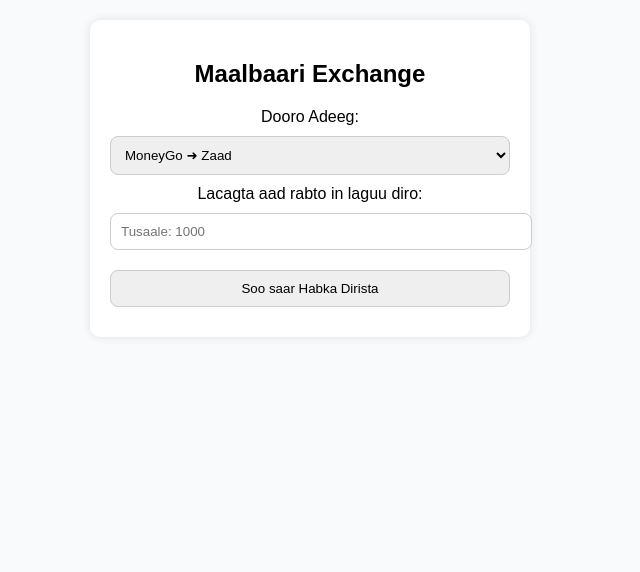
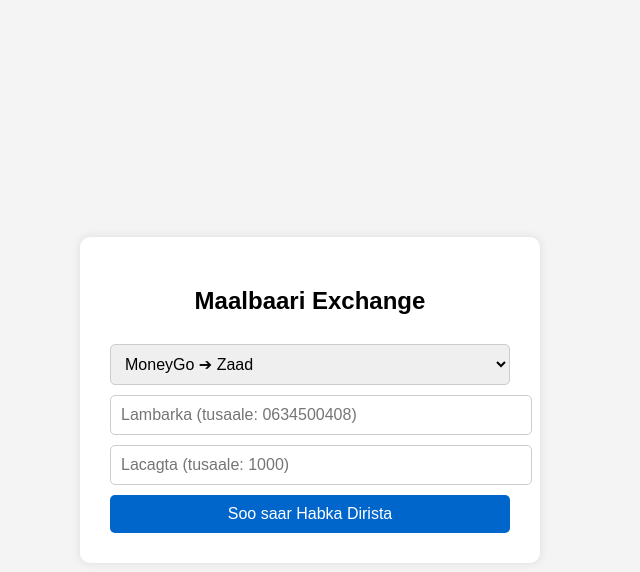
Before and after one commit to liibaanmaalbari/Maalbaar-exchange, a plain HTML site: page index.html in a window 1280 px wide. Shown: the whole page, without its empty margins (330-970 px from the left). Drawn offline with Linux system fonts and the light colour scheme.

Commit message:
Add files via upload

```diff
--- a/index.html
+++ b/index.html
@@ -6,40 +6,64 @@
   <meta name="viewport" content="width=device-width, initial-scale=1.0" />
   <title>Maalbaari Exchange</title>
   <style>
-    body { font-family: sans-serif; background: #f8fafc; margin: 0; padding: 20px; text-align: center; }
-    .box { background: white; padding: 20px; border-radius: 10px; max-width: 400px; margin: auto; box-shadow: 0 0 10px rgba(0,0,0,0.1); }
-    select, input, button { width: 100%; padding: 10px; margin: 10px 0; border-radius: 8px; border: 1px solid #ccc; }
-    .ussd-box { background: #e0f7fa; padding: 15px; border-radius: 8px; margin-top: 10px; }
+    body {
+      font-family: sans-serif;
+      background: #f4f4f4;
+      display: flex;
+      justify-content: center;
+      align-items: center;
+      min-height: 100vh;
+      margin: 0;
+    }
+    .card {
+      background: white;
+      padding: 30px;
+      border-radius: 10px;
+      box-shadow: 0 0 10px rgba(0, 0, 0, 0.1);
+      width: 90%;
+      max-width: 400px;
+      text-align: center;
+    }
+    input, select, button {
+      width: 100%;
+      padding: 10px;
+      margin-top: 10px;
+      font-size: 16px;
+      border-radius: 5px;
+      border: 1px solid #ccc;
+    }
+    button {
+      background: #0066cc;
+      color: white;
+      border: none;
+    }
   </style>
 </head>
 <body>
-  <div class="box">
+  <div class="card">
     <h2>Maalbaari Exchange</h2>
-    <label>Dooro Adeeg:</label>
-    <select id="service">
-      <option value="zaad">MoneyGo ➜ Zaad</option>
-      <option value="edahab">MoneyGo ➜ eDahab</option>
+    <select id="method">
+      <option value="Zaad">MoneyGo ➔ Zaad</option>
+      <option value="eDahab">MoneyGo ➔ eDahab</option>
     </select>
-
-    <label>Lacagta aad rabto in laguu diro:</label>
-    <input type="number" id="amount" placeholder="Tusaale: 1000" />
-
-    <button onclick="generateUSSD()">Soo saar Habka Dirista</button>
-
-    <div class="ussd-box" id="ussdDisplay" style="display:none;"></div>
+    <input type="text" id="number" placeholder="Lambarka (tusaale: 0634500408)" />
+    <input type="number" id="amount" placeholder="Lacagta (tusaale: 1000)" />
+    <button onclick="submitForm()">Soo saar Habka Dirista</button>
   </div>
 
   <script>
-    function generateUSSD() {
-      const service = document.getElementById('service').value;
-      const amount = document.getElementById('amount').value;
-      const ussd = service === 'zaad'
-        ? `*880*0634500408*${amount}#`
-        : `*880*654500408*${amount}#`;
+    function submitForm() {
+      const method = document.getElementById("method").value;
+      const number = document.getElementById("number").value.trim();
+      const amount = document.getElementById("amount").value.trim();
 
-      const ussdDisplay = document.getElementById('ussdDisplay');
-      ussdDisplay.innerHTML = `Wac lambarkan si aad u dirtid lacagta: <br><strong>${ussd}</strong><br/><small>Ka dib gali PIN-kaaga si aad u xaqiijiso</small>`;
-      ussdDisplay.style.display = 'block';
+      if (!number || !amount) {
+        alert("Fadlan buuxi lambarka iyo lacagta.");
+        return;
+      }
+
+      const url = `confirm.html?method=${method}&number=${number}&amount=${amount}`;
+      window.location.href = url;
     }
   </script>
 </body>
```
Also changed, not shown: confirm.html (added, +67 -0 lines).
